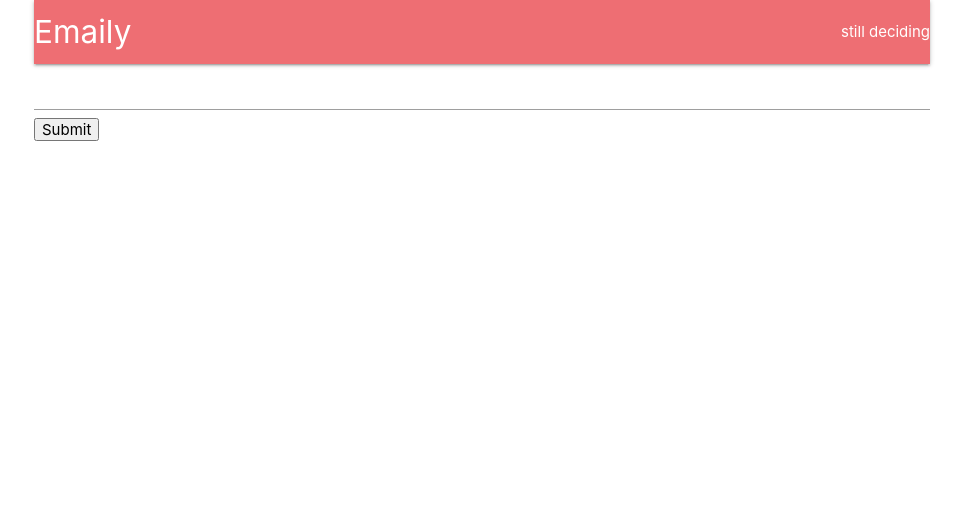
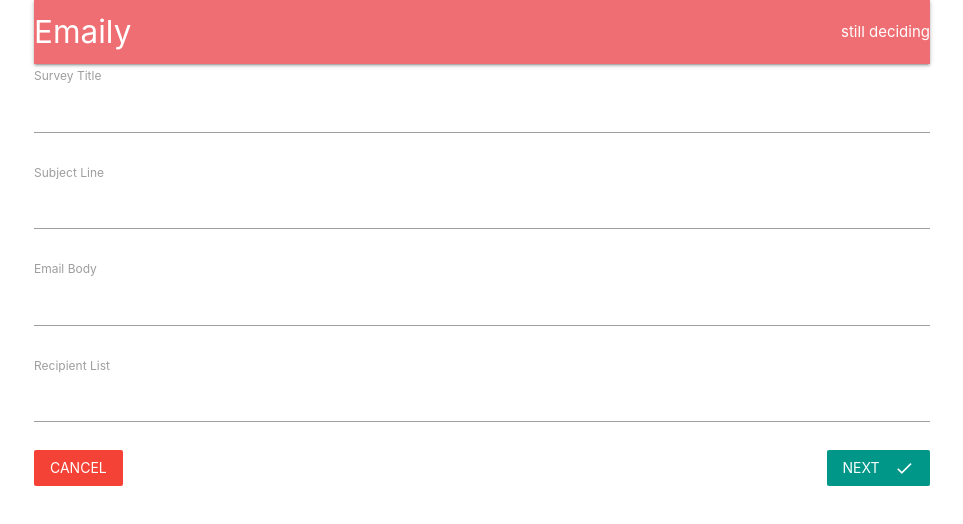
Before and after one commit to bgorwin/ReactEmaily, a React (Create React App) app in the folder client/: page /survey/new in a window 1280 px wide. Shown: the top 524 px of the page, without its empty margins (158-1121 px from the left). Built offline with nearby package versions, Linux system fonts and the light colour scheme; no server answers.

Commit message:
Added the files for the survey form & survey form review page. Handled this with state and props instead of using Redux store

```diff
--- a/client/src/components/App.js
+++ b/client/src/components/App.js
@@ -16,16 +16,14 @@
 
   render() {
     return (
+      <BrowserRouter>
         <div className="container">
-        <BrowserRouter>
-          <div>
           <Header />
           <Route exact path="/" component={Landing} />
           <Route exact path="/surveys" component={Dashboard} />
           <Route path="/survey/new" component={SurveyNew} />
         </div>
       </BrowserRouter>
-      </div>
     );
   }
 };
--- /dev/null
+++ b/client/src/components/surveys/SurveyField.js
@@ -0,0 +1,15 @@
+// SurveyField contains logic to render a single
+// label and text input
+import React from 'react';
+
+export default ({ input,label, meta: { error, touched } }) => {
+  return (
+    <div>
+      <label>{label}</label>
+      <input {...input} style={{ marginButton: '5px' }}/>
+      <div className="red-text" style={{ marginBottom: '20px' }}>
+        {touched && error}
+      </div>
+    </div>
+  );
+};
--- a/client/src/components/surveys/SurveyForm.js
+++ b/client/src/components/surveys/SurveyForm.js
@@ -1,20 +1,59 @@
 //SurveyForm shows a form fro a user to add input
+import _ from 'lodash';
 import React, { Component } from 'react';
 import { reduxForm, Field } from 'redux-form';
+import { Link } from 'react-router-dom';
+import SurveyField from './SurveyField';
+import validateEmails from '../../utils/validateEmails';
+
+const FIELDS = [
+  { label: 'Survey Title', name: 'title' },
+  { label: 'Subject Line', name: 'subject' },
+  { label: 'Email Body', name: 'body' },
+  { label: 'Recipient List', name: 'emails' }
+];
 
 class SurveyForm extends Component {
+  renderFields(){
+    return _.map(FIELDS, ({ label, name }) => {
+      return (
+        <Field key={name} component={SurveyField} type="text" label={label} name={name} />
+      );
+    });
+  }
+
   render() {
     return (
       <div>
-        <form onSubmit={this.props.handleSubmit(values => console.log(values))}>
-          <Field type="text" name="surveyTitle" component="input" />
-          <button type="submit">Submit</button>
+        <form onSubmit={this.props.handleSubmit(this.props.onSurveySubmit)}>
+          {this.renderFields()}
+
+          <Link to="/surveys" className="red btn-flat white-text">
+          Cancel
+          </Link>
+
+          <button className="teal btn-flat right white-text" type="submit">Next <i className="material-icons right">done</i></button>
         </form>
       </div>
     );
   }
 }
 
+function validate(values){
+  const errors = {};
+
+  errors.emails = validateEmails(values.emails || '');
+
+  _.each(FIELDS, ({ name }) => {
+    if(!values[name]){
+      errors[name] = 'You must provide a value';
+    }
+  });
+
+  return errors;
+}
+
 export default reduxForm({
+  validate,
   form: 'surveyForm'
 })(SurveyForm);
--- /dev/null
+++ b/client/src/components/surveys/SurveyFormReview.js
@@ -0,0 +1,11 @@
+import React from 'react';
+
+const SurveyReview = () => {
+  return (
+    <div>
+      <h5>Please confirm your entries</h5>
+    </div>
+  );
+};
+
+export default SurveyReview;
--- a/client/src/components/surveys/SurveyNew.js
+++ b/client/src/components/surveys/SurveyNew.js
@@ -1,12 +1,23 @@
 // SurveyNew shows SurveyForm and SurveyNew
 import React, { Component } from 'react';
 import SurveyForm from './SurveyForm';
+import SurveyFormReview from './SurveyFormReview';
 
 class SurveyNew extends Component {
+  state = { showFormReview: false };
+
+  renderContent() {
+    if (this.state.showFormReview){
+      return <SurveyFormReview />;
+    }
+
+    return <SurveyForm onSurveySubmit={() => this.setState({ showFormReview: true })}/>
+  }
+
   render() {
     return (
       <div>
-        <SurveyForm />
+        {this.renderContent()}
       </div>
     );
   }
--- /dev/null
+++ b/client/src/utils/validateEmails.js
@@ -0,0 +1,14 @@
+const re = /^[a-zA-Z0-9.!#$%&’*+/=?^_`{|}~-]+@[a-zA-Z0-9-]+(?:\.[a-zA-Z0-9-]+)*$/;
+
+export default (emails) => {
+  const invalidEmails = emails
+    .split(',')
+    .map(email => email.trim())
+    .filter(email => re.test(email) === false);
+
+    if (invalidEmails.length) {
+      return `These emails are invalid: ${invalidEmails}`;
+    }
+
+    return;
+};
```
Lines whose indentation alone changed are shown as unchanged.
